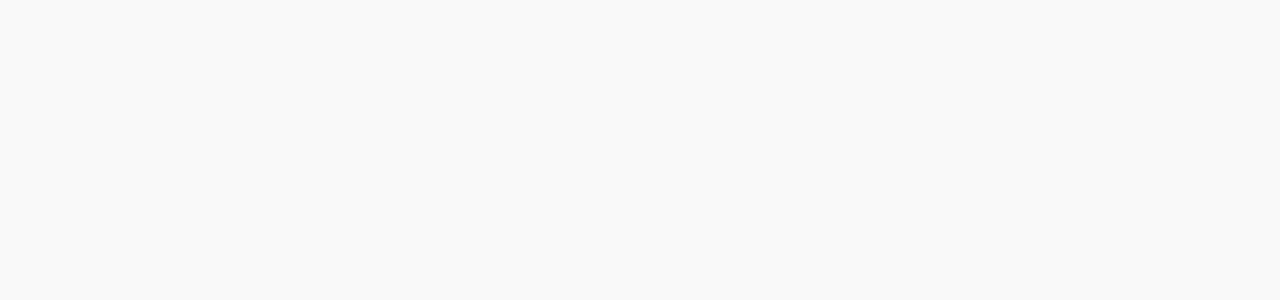
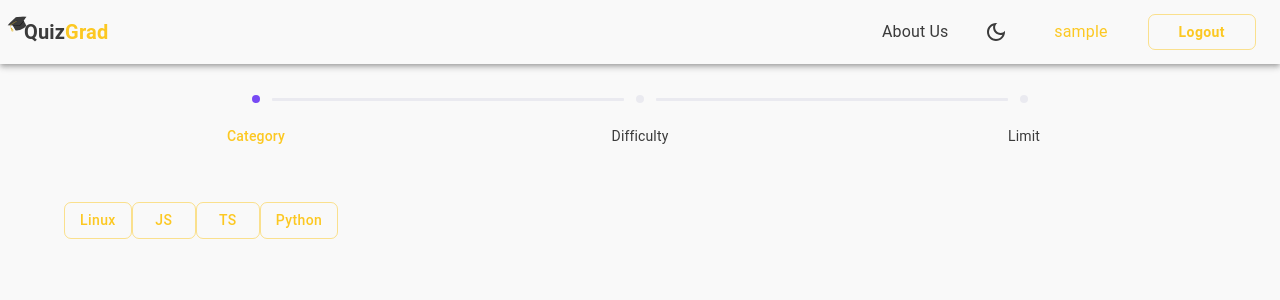
Before and after one commit to amir4774/Quiz-App, a React (Vite) app: page /create-exam in a window 1280 px wide. Before the commit this address had no page. Shown: the top 300 px of the page. Built offline with nearby package versions, Linux system fonts and the light colour scheme; sample sign-in values are in the browser's storage.

Commit message:
CreateExam

```diff
--- /dev/null
+++ b/src/Components/CreateExam/Category.tsx
@@ -0,0 +1,34 @@
+import { Dispatch, SetStateAction, MouseEvent } from "react";
+import { Box, Button } from "@mui/material";
+import { Params } from "./Interfaces";
+
+const Category = ({
+  setExamParams,
+}: {
+  setExamParams: Dispatch<SetStateAction<Params>>;
+}) => {
+  const handleClick = (e: MouseEvent<HTMLButtonElement>) => {
+    setExamParams((prev) => ({ ...prev, category: e.currentTarget.value }));
+  };
+
+  return (
+    <div>
+      <Box mt={5}>
+        <Button variant="outlined" onClick={handleClick} value="Linux">
+          Linux
+        </Button>
+        <Button variant="outlined" onClick={handleClick} value="JS">
+          JS
+        </Button>
+        <Button variant="outlined" onClick={handleClick} value="TS">
+          TS
+        </Button>
+        <Button variant="outlined" onClick={handleClick} value="Python">
+          Python
+        </Button>
+      </Box>
+    </div>
+  );
+};
+
+export default Category;
--- /dev/null
+++ b/src/Components/CreateExam/CreateExamStepper.tsx
@@ -0,0 +1,25 @@
+import { Step, StepLabel, Stepper } from "@mui/material";
+import QontoStepIcon from "./QontoStepIcon";
+import { QontoConnector } from "./styled";
+import { StepperProps } from "./Interfaces";
+
+const CreateExamStepper = ({ activeStep, completed, steps }: StepperProps) => {
+  return (
+    <Stepper
+      nonLinear
+      alternativeLabel
+      connector={<QontoConnector />}
+      activeStep={activeStep}
+    >
+      {steps.map((item, index) => (
+        <Step key={item} completed={completed[index]}>
+          <StepLabel StepIconComponent={QontoStepIcon} color="inherit">
+            {item}
+          </StepLabel>
+        </Step>
+      ))}
+    </Stepper>
+  );
+};
+
+export default CreateExamStepper;
--- /dev/null
+++ b/src/Components/CreateExam/Interfaces.ts
@@ -0,0 +1,11 @@
+export interface Params {
+  category: string;
+  difficulty: string;
+  limit: number;
+}
+
+export interface StepperProps {
+  activeStep: number;
+  completed: boolean[];
+  steps: string[];
+}
--- /dev/null
+++ b/src/Components/CreateExam/QontoStepIcon.tsx
@@ -0,0 +1,19 @@
+import { StepIconProps } from "@mui/material";
+import { QontoStepIconRoot } from "./styled";
+import { Check } from "@mui/icons-material";
+
+const QontoStepIcon = (props: StepIconProps) => {
+  const { active, completed, className } = props;
+
+  return (
+    <QontoStepIconRoot ownerState={{ active }} className={className}>
+      {completed ? (
+        <Check className="QontoStepIcon-completedIcon" />
+      ) : (
+        <div className="QontoStepIcon-circle" />
+      )}
+    </QontoStepIconRoot>
+  );
+};
+
+export default QontoStepIcon;
--- /dev/null
+++ b/src/Components/CreateExam/styled.ts
@@ -0,0 +1,48 @@
+import { StepConnector, stepConnectorClasses, styled } from "@mui/material";
+
+export const QontoConnector = styled(StepConnector)(({ theme }) => ({
+  [`&.${stepConnectorClasses.alternativeLabel}`]: {
+    top: 10,
+    left: "calc(-50% + 16px)",
+    right: "calc(50% + 16px)",
+  },
+  [`&.${stepConnectorClasses.active}`]: {
+    [`& .${stepConnectorClasses.line}`]: {
+      borderColor: "#784af4",
+    },
+  },
+  [`&.${stepConnectorClasses.completed}`]: {
+    [`& .${stepConnectorClasses.line}`]: {
+      borderColor: "#784af4",
+    },
+  },
+  [`& .${stepConnectorClasses.line}`]: {
+    borderColor:
+      theme.palette.mode === "dark" ? theme.palette.grey[800] : "#eaeaf0",
+    borderTopWidth: 3,
+    borderRadius: 1,
+  },
+}));
+
+export const QontoStepIconRoot = styled("div")<{
+  ownerState: { active?: boolean };
+}>(({ theme, ownerState }) => ({
+  color: theme.palette.mode === "dark" ? theme.palette.grey[700] : "#eaeaf0",
+  display: "flex",
+  height: 22,
+  alignItems: "center",
+  ...(ownerState.active && {
+    color: "#784af4",
+  }),
+  "& .QontoStepIcon-completedIcon": {
+    color: "#784af4",
+    zIndex: 1,
+    fontSize: 18,
+  },
+  "& .QontoStepIcon-circle": {
+    width: 8,
+    height: 8,
+    borderRadius: "50%",
+    backgroundColor: "currentColor",
+  },
+}));
--- /dev/null
+++ b/src/Pages/CreateExam.tsx
@@ -0,0 +1,90 @@
+import { useEffect, useState } from "react";
+import { useNavigate } from "react-router-dom";
+import { Box } from "@mui/material";
+import Category from "../Components/CreateExam/Category";
+import { Params } from "../Components/CreateExam/Interfaces";
+import CreateExamStepper from "../Components/CreateExam/CreateExamStepper";
+
+const steps = ["Category", "Difficulty", "Limit"];
+
+const CreateExam = () => {
+  const navigate = useNavigate();
+  const [activeStep, setActiveStep] = useState<number>(0);
+  const [completed, setCompleted] = useState<boolean[]>([]);
+  const [examParams, setExamParams] = useState<Params>({
+    category: "",
+    difficulty: "",
+    limit: 0,
+  });
+
+  const totalSteps = () => {
+    return steps.length;
+  };
+
+  const completedSteps = () => {
+    return completed.filter((bool) => bool).length;
+  };
+
+  const isLastStep = () => {
+    return activeStep === totalSteps() - 1;
+  };
+
+  const allStepsCompleted = () => {
+    if (completedSteps() === totalSteps()) {
+      navigate("/");
+      return true;
+    }
+
+    return false;
+  };
+
+  const handleNext = () => {
+    const newActiveStep =
+      isLastStep() && !allStepsCompleted()
+        ? steps.findIndex((step, i) => !(i in completed))
+        : activeStep + 1;
+    setActiveStep(newActiveStep);
+  };
+
+  const handleComplete = (test: number) => {
+    const newCompleted = completed;
+    if (newCompleted[test]) {
+      return;
+    }
+    newCompleted[test] = true;
+    setCompleted(newCompleted);
+    handleNext();
+  };
+
+  useEffect(() => {
+    if (examParams.category) {
+      handleComplete(0);
+    } else if (examParams.difficulty) {
+      handleComplete(1);
+    } else if (examParams.limit) {
+      handleComplete(2);
+    }
+  }, [examParams]);
+
+  return (
+    <div>
+      <Box width="90%" mx="auto" position="sticky">
+        <CreateExamStepper
+          activeStep={activeStep}
+          completed={completed}
+          steps={steps}
+        />
+
+        <div>
+          <Box sx={{ display: "flex", flexDirection: "row", pt: 2 }}>
+            <>{examParams.category}</>
+          </Box>
+        </div>
+
+        <Category setExamParams={setExamParams} />
+      </Box>
+    </div>
+  );
+};
+
+export default CreateExam;
--- a/src/Pages/Landing.tsx
+++ b/src/Pages/Landing.tsx
@@ -2,6 +2,7 @@
 import ArrowDropDownIcon from "@mui/icons-material/ArrowDropDown";
 import LandingTexts from "../Components/Landing/LandingTexts";
 import logo from "../assets/Landing.png";
+import { Link } from "react-router-dom";
 
 const Landing = () => {
   return (
@@ -16,7 +17,9 @@
         <Box width="100%" mt={3} mb={5}>
           <LandingTexts />
 
-          <Button variant="useful">Start solving</Button>
+          <Link to="/create-exam">
+            <Button variant="useful">Start solving</Button>
+          </Link>
           <Button
             startIcon={<ArrowDropDownIcon />}
             sx={{ ml: 2, p: "8px 15px" }}
--- /dev/null
+++ b/src/Routes/Private.tsx
@@ -0,0 +1,15 @@
+import { Navigate } from "react-router-dom";
+import { toast } from "react-toastify";
+
+const Private = ({ children }: { children: JSX.Element }) => {
+  const isLogin = sessionStorage.getItem("userName");
+
+  if (isLogin) {
+    return children;
+  } else {
+    toast.error("Please Login First");
+    return <Navigate replace to="/login" />;
+  }
+};
+
+export default Private;
--- a/src/Routes/route.tsx
+++ b/src/Routes/route.tsx
@@ -1,8 +1,10 @@
 import { lazy } from "react";
 import { useRoutes } from "react-router-dom";
+import Private from "./Private";
 import MainLayout from "../Components/Layout/MainLayout";
 const Landing = lazy(() => import("../Pages/Landing"));
 const Login = lazy(() => import("../Pages/Login"));
+const CreateExam = lazy(() => import("../Pages/CreateExam"));
 
 const routs = [
   {
@@ -17,6 +19,14 @@
         path: "/login",
         element: <Login />,
       },
+      {
+        path: "/create-exam",
+        element: (
+          <Private>
+            <CreateExam />
+          </Private>
+        ),
+      },
     ],
   },
 ];
```
